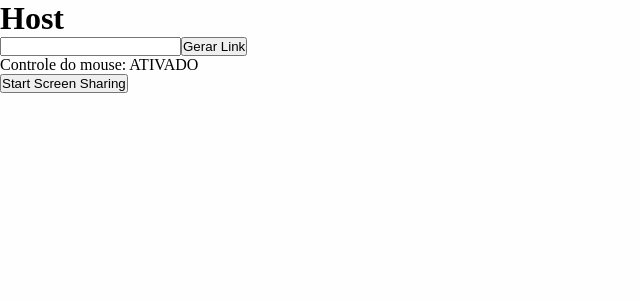
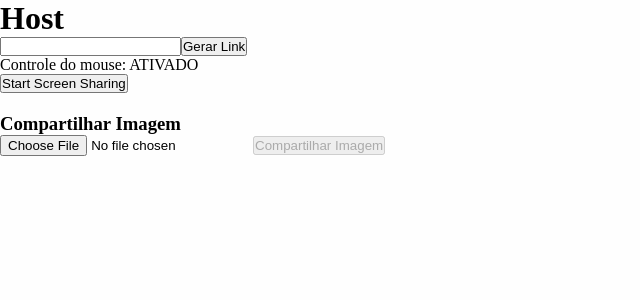
Before and after one commit to Allisson100/hostRemote-front, a React (Vite) app: page / in a window 1280 px wide. Shown: the top 300 px of the page, without its empty margins (0-640 px from the left). Built offline with nearby package versions, Linux system fonts and the light colour scheme; no server answers.

Commit message:
testImage

```diff
--- a/src/pages/Host/index.jsx
+++ b/src/pages/Host/index.jsx
@@ -2,10 +2,10 @@ import React, { useState, useEffect, useRef } from "react";
 import { io } from "socket.io-client";
 import { v4 as uuidv4 } from "uuid";
 
-const socket = io("https://1676-177-72-141-5.ngrok-free.app", {
-  transports: ["websocket", "polling"], // Garante compatibilidade
-  reconnectionAttempts: 5, // Tenta reconectar até 5 vezes
-  reconnectionDelay: 1000, // Espera 1 segundo entre tentativas
+const socket = io("https://f065-177-72-141-202.ngrok-free.app", {
+  transports: ["websocket", "polling"],
+  reconnectionAttempts: 5,
+  reconnectionDelay: 1000,
 });
 
 export default function Host() {
@@ -19,6 +19,30 @@ export default function Host() {
   const peerConnection = useRef(null);
 
   const [inputValue, setInputValue] = useState("");
+
+  const [selectedImage, setSelectedImage] = useState(null);
+  const [isImageSharing, setIsImageSharing] = useState(false);
+
+  const handleImageSelect = (e) => {
+    const file = e.target.files[0];
+    if (file) {
+      const reader = new FileReader();
+      reader.onloadend = () => {
+        setSelectedImage(reader.result); // Base64
+      };
+      reader.readAsDataURL(file);
+    }
+  };
+
+  const toggleImageSharing = () => {
+    if (isImageSharing) {
+      socket.emit("stopImageShare", { roomId });
+      setIsImageSharing(false);
+    } else if (selectedImage) {
+      socket.emit("shareImage", { roomId, imageData: selectedImage });
+      setIsImageSharing(true);
+    }
+  };
 
   const generateRoom = () => {
     const newRoomId = uuidv4().slice(0, 12);
@@ -52,11 +76,9 @@ export default function Host() {
     };
   }, []);
 
-  // useEffect para atribuir a stream ao elemento de vídeo assim que a referência estiver pronta
   useEffect(() => {
     if (localVideoRef.current && screenStream) {
       localVideoRef.current.srcObject = screenStream;
-      console.log("Stream atribuída ao localVideoRef!");
     }
   }, [localVideoRef, screenStream]);
 
@@ -161,6 +183,30 @@ export default function Host() {
           style={{ width: "500px" }}
         ></video>
       )}
+
+      <div style={{ marginTop: 20 }}>
+        <h3>Compartilhar Imagem</h3>
+        <input
+          type="file"
+          accept="image/*"
+          onChange={handleImageSelect}
+          style={{ marginBottom: "10px" }}
+        />
+        {selectedImage && (
+          <div style={{ marginBottom: "10px" }}>
+            <img
+              src={selectedImage}
+              alt="Miniatura"
+              style={{ width: "150px", border: "1px solid #ccc" }}
+            />
+          </div>
+        )}
+        <button onClick={toggleImageSharing} disabled={!selectedImage}>
+          {isImageSharing
+            ? "Parar de Compartilhar Imagem"
+            : "Compartilhar Imagem"}
+        </button>
+      </div>
     </div>
   );
 }
```
